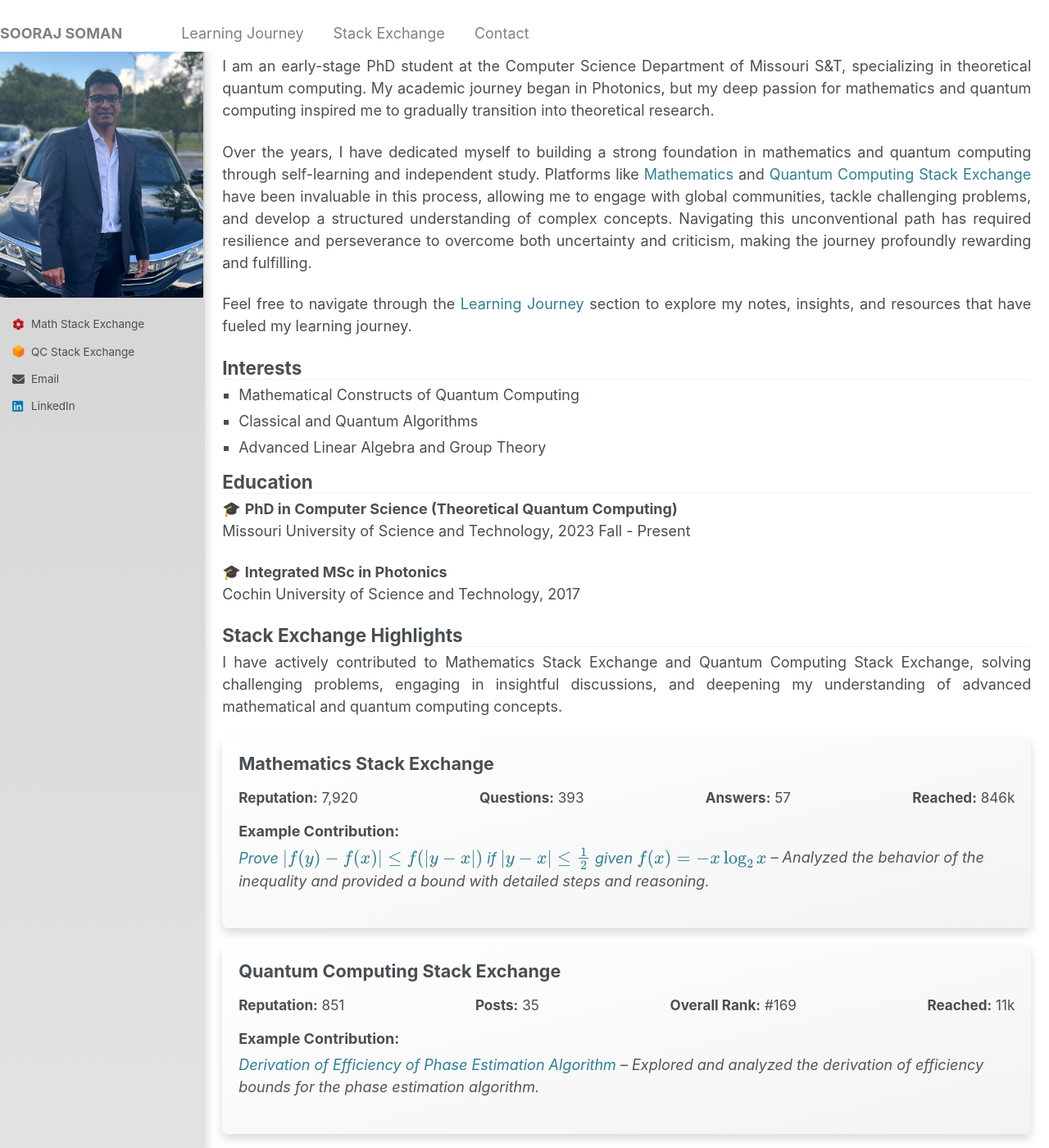
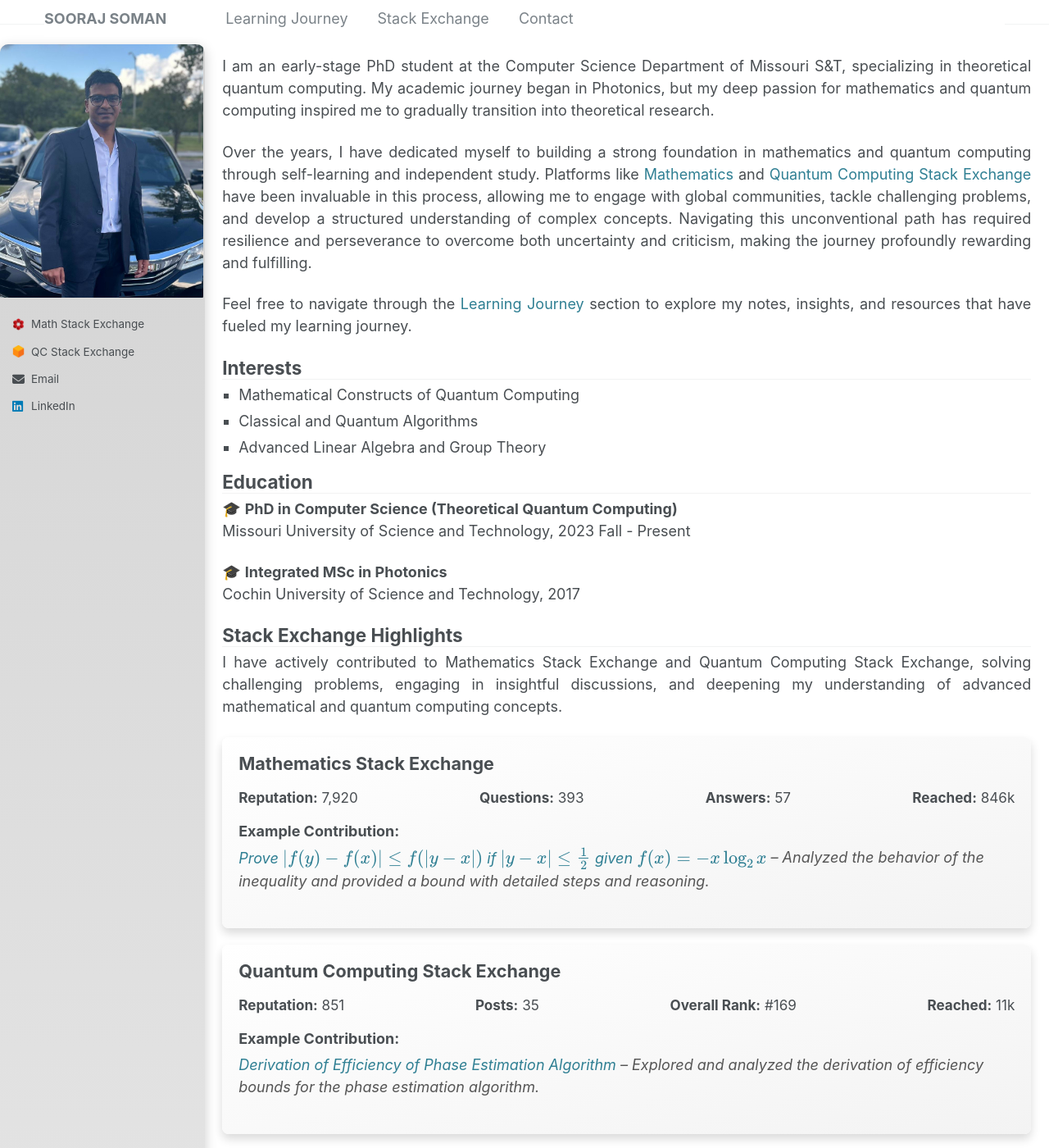
Before and after one commit to soorajss1729/soorajss1729.github.io, a Jekyll site: the page built from _pages/about.md, in a window 1280 px wide and 1400 px high. Shown: the whole window at 82% size. Built offline with Jekyll 4.4.1, drawn with Linux system fonts in a browser that asks for light colours.

Commit message:
Update _masthead.scss

```diff
--- a/_sass/_masthead.scss
+++ b/_sass/_masthead.scss
@@ -19,7 +19,7 @@
   &__inner-wrap {
     @include container;
     @include clearfix;
-    padding: 1em 0 1em;
+    padding: 0em 3em 0em;
     font-family: $sans-serif-narrow;
 
     @include breakpoint($x-large) {
```
